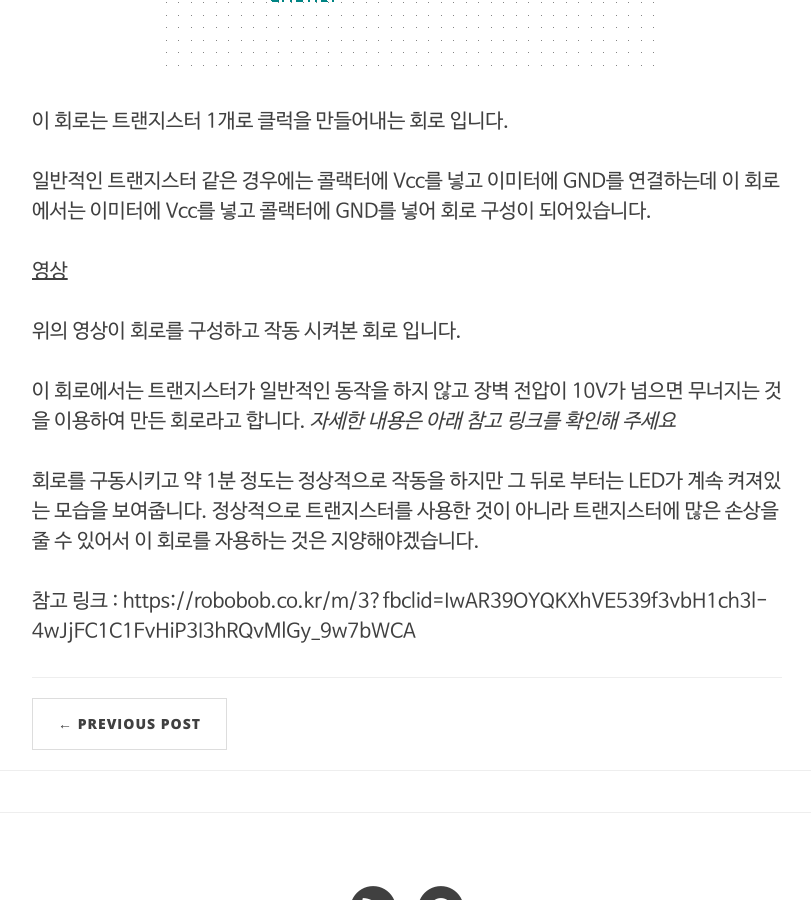
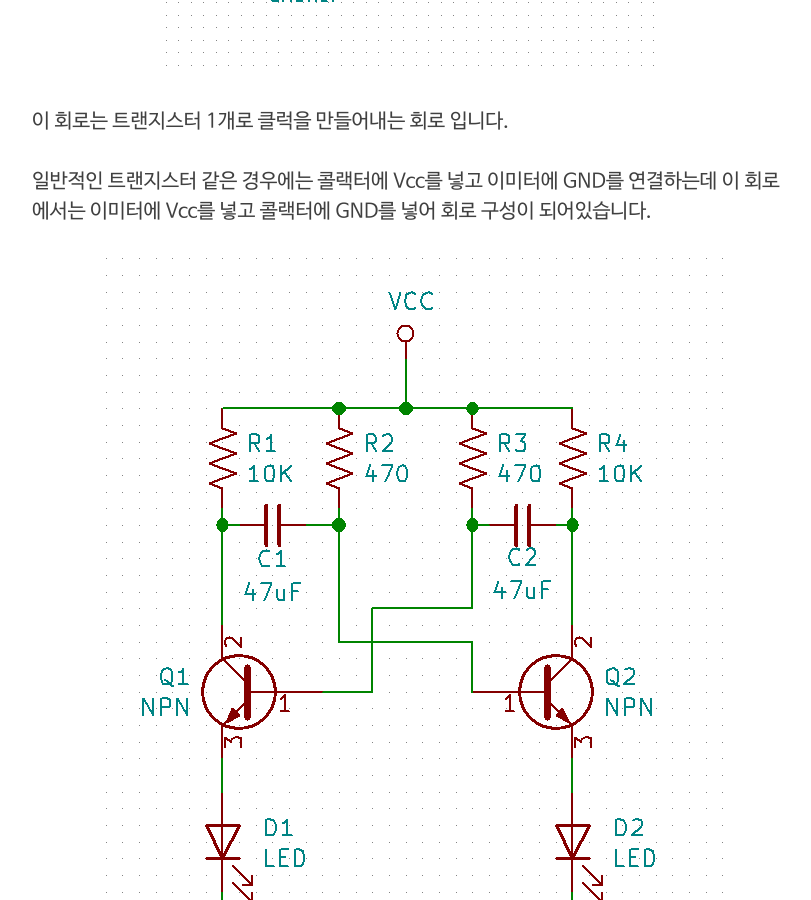
Before and after one commit to fbqweasd/fbqweasd.github.io, a Jekyll site: the page built from _posts/2019-06-03-LED_boom.md, in a window 1280 px wide and 900 px high, scrolled down 996 px. Shown: the whole window, without its empty margins (233-1044 px from the left). Built offline with Jekyll 4.4.1, drawn with Linux system fonts in a browser that asks for light colours; nearby versions of some CDN libraries; comment, search, counter and statistics services are not loaded.

Commit message:
회로 update

```diff
--- a/_posts/2019-06-03-LED_boom.md
+++ b/_posts/2019-06-03-LED_boom.md
@@ -15,7 +15,9 @@ category: 전자회로
 
  일반적인 트랜지스터 같은 경우에는 콜랙터에 Vcc를 넣고 이미터에 GND를 연결하는데 이 회로에서는 이미터에 Vcc를 넣고 콜랙터에 GND를 넣어 회로 구성이 되어있습니다.
 
-[영상](https://youtu.be/jmGIZB0D1G4)
+<img src="/img/2019_01_03/UKC_TR.png" />
+
+<iframe width="560" height="315" src="https://www.youtube.com/embed/jmGIZB0D1G4" frameborder="0" allowfullscreen></iframe>
 
 위의 영상이 회로를 구성하고 작동 시켜본 회로 입니다.
 
```
